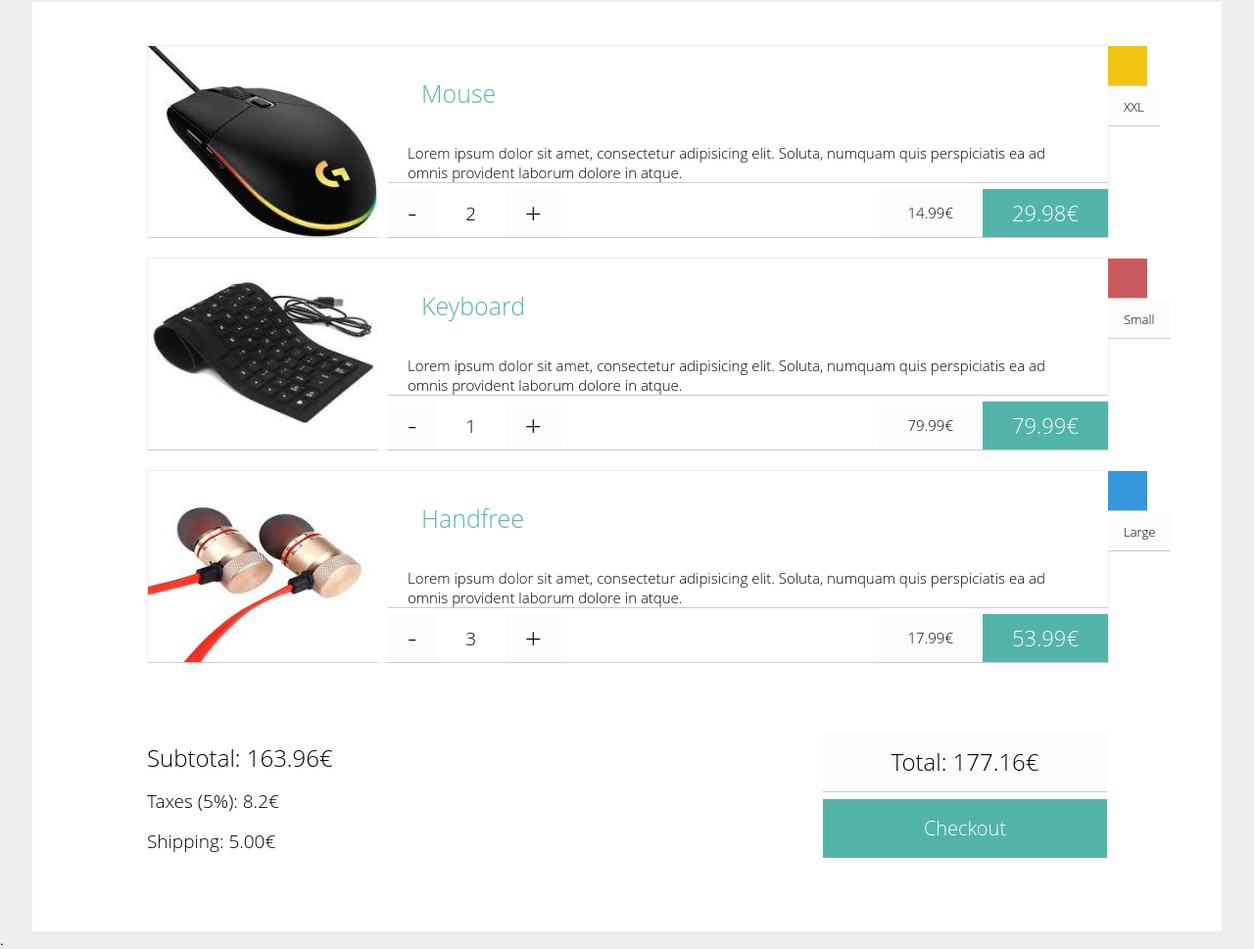
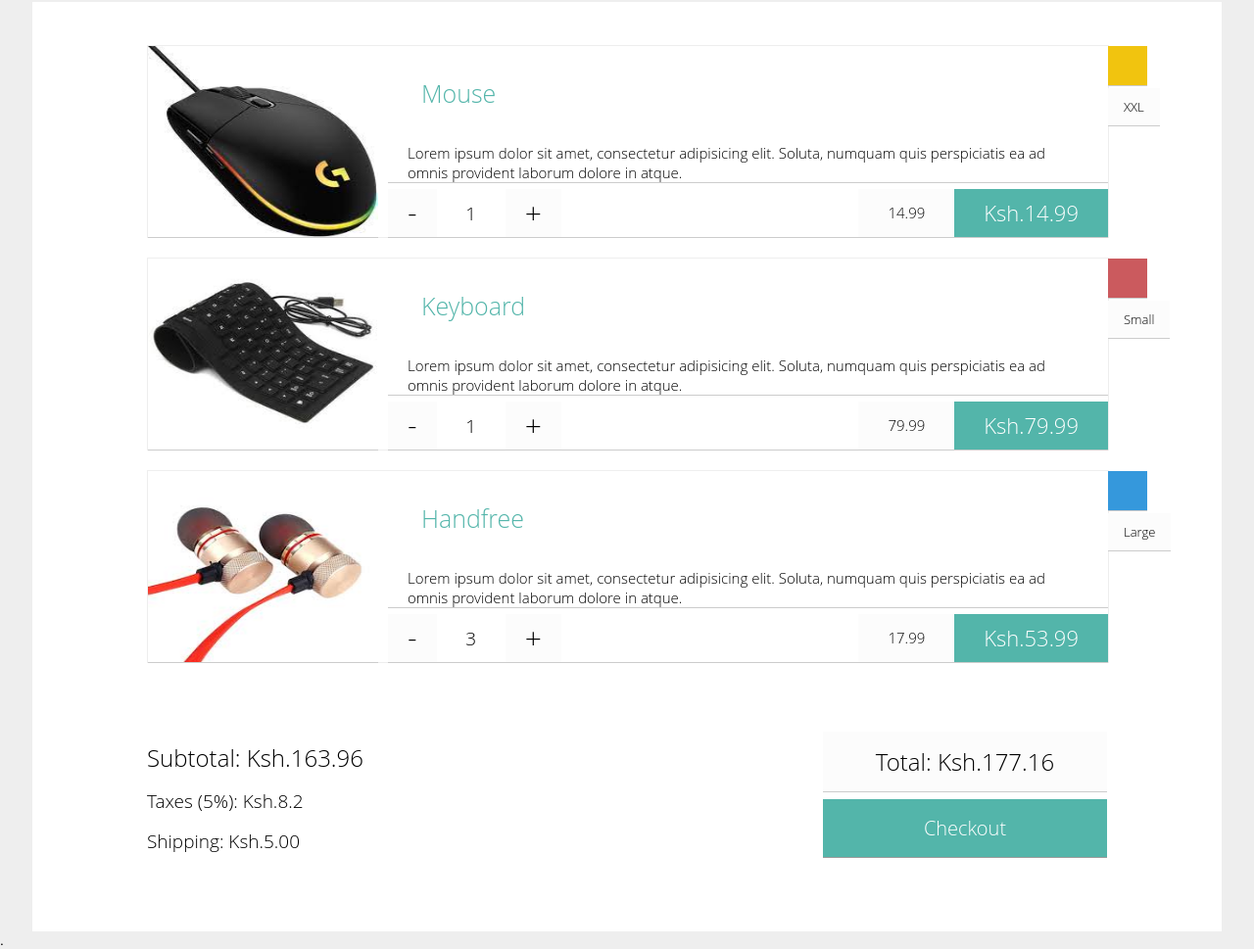
Before and after one commit to iamomoro/update-quantity-shopping-cart-javascript, a plain HTML site: page index.html in a window 1280 px wide. Shown: the part 205-1174 px from the top of the page at 98% size. Drawn offline with nearby package versions, Linux system fonts and the light colour scheme.

Commit message:
set ksh.

```diff
--- a/index.html
+++ b/index.html
@@ -48,12 +48,12 @@
 
             <footer class="content">
               <span class="qt-minus">-</span>
-              <span class="qt">2</span>
+              <span class="qt">1</span>
               <span class="qt-plus">+</span>
 
-              <h2 class="full-price">29.98€</h2>
+              <h2 class="full-price"><span>Ksh.</span>14.99</h2>
 
-              <h2 class="price">14.99€</h2>
+              <h2 class="price">14.99</h2>
             </footer>
           </article>
 
@@ -92,9 +92,9 @@
               <span class="qt">1</span>
               <span class="qt-plus">+</span>
 
-              <h2 class="full-price">79.99€</h2>
+              <h2 class="full-price"><span>Ksh.</span>79.99</h2>
 
-              <h2 class="price">79.99€</h2>
+              <h2 class="price">79.99</h2>
             </footer>
           </article>
 
@@ -127,9 +127,9 @@
               <span class="qt">3</span>
               <span class="qt-plus">+</span>
 
-              <h2 class="full-price">53.99€</h2>
+              <h2 class="full-price"><span>Ksh.</span>53.99</h2>
 
-              <h2 class="price">17.99€</h2>
+              <h2 class="price">17.99</h2>
             </footer>
           </article>
         </section>
@@ -138,13 +138,13 @@
       <footer id="site-footer">
         <div class="container clearfix">
           <div class="left">
-            <h2 class="subtotal">Subtotal: <span>163.96</span>€</h2>
-            <h3 class="tax">Taxes (5%): <span>8.2</span>€</h3>
-            <h3 class="shipping">Shipping: <span>5.00</span>€</h3>
+            <h2 class="subtotal">Subtotal: Ksh.<span>163.96</span></h2>
+            <h3 class="tax">Taxes (5%): Ksh.<span>8.2</span></h3>
+            <h3 class="shipping">Shipping: Ksh.<span>5.00</span></h3>
           </div>
 
           <div class="right">
-            <h1 class="total">Total: <span>177.16</span>€</h1>
+            <h1 class="total">Total: Ksh.<span>177.16</span></h1>
             <a class="btn">Checkout</a>
           </div>
         </div>
--- a/js/script.js
+++ b/js/script.js
@@ -5,7 +5,7 @@ function changeVal(el) {
   var price = parseFloat(el.parent().children(".price").html());
   var eq = Math.round(price * qt * 100) / 100;
 
-  el.parent().children(".full-price").html( eq + "€" );
+  el.parent().children(".full-price").html( "Ksh." + eq );
 
   changeTotal();
 }
@@ -43,7 +43,7 @@ $(document).ready(function(){
           el.parent().parent().remove();
           if($(".product").length == 0) {
             if(check) {
-              $("#cart").html("<h1>The shop does not function, yet!</h1><p>If you liked my shopping cart, please take a second and heart this Pen on <a href='https://codepen.io/ziga-miklic/pen/xhpob'>CodePen</a>. Thank you!</p>");
+              $("#cart").html("<h1>The shop does not function, yet!</h1>");
             } else {
               $("#cart").html("<h1>No products!</h1>");
             }
```
